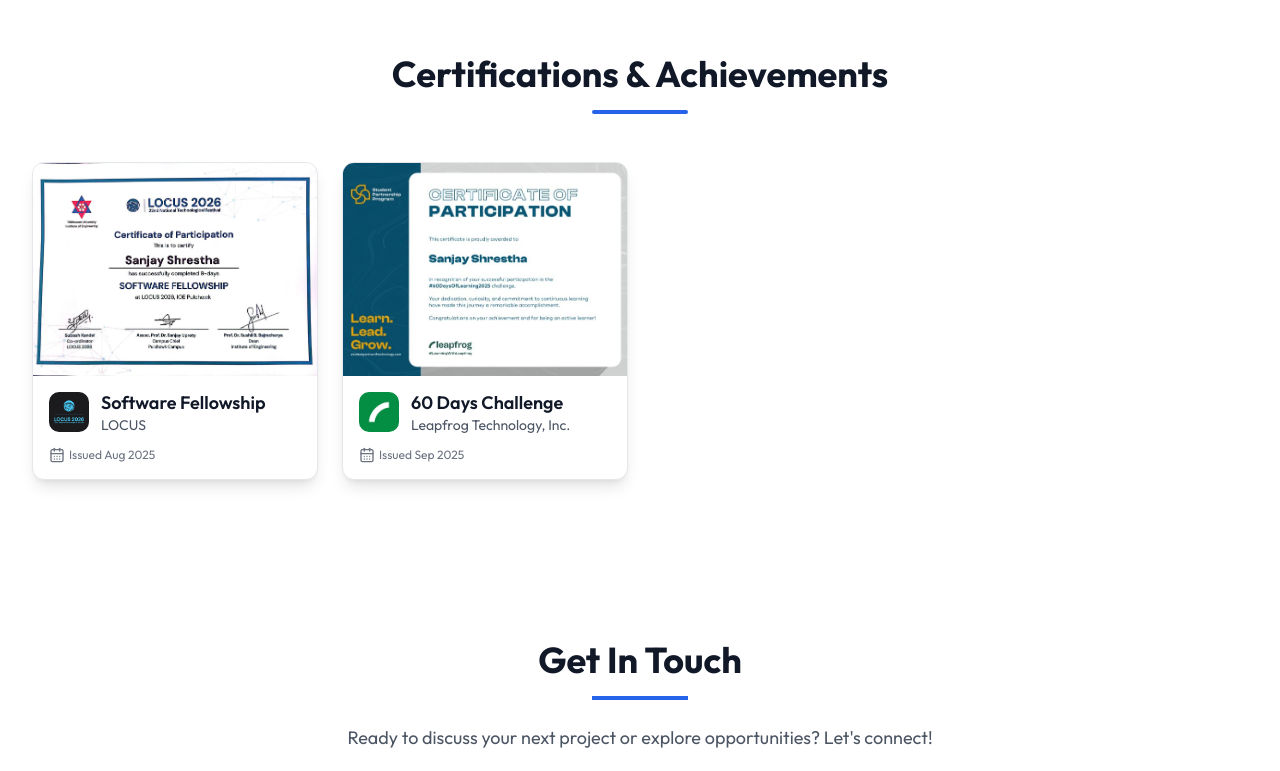
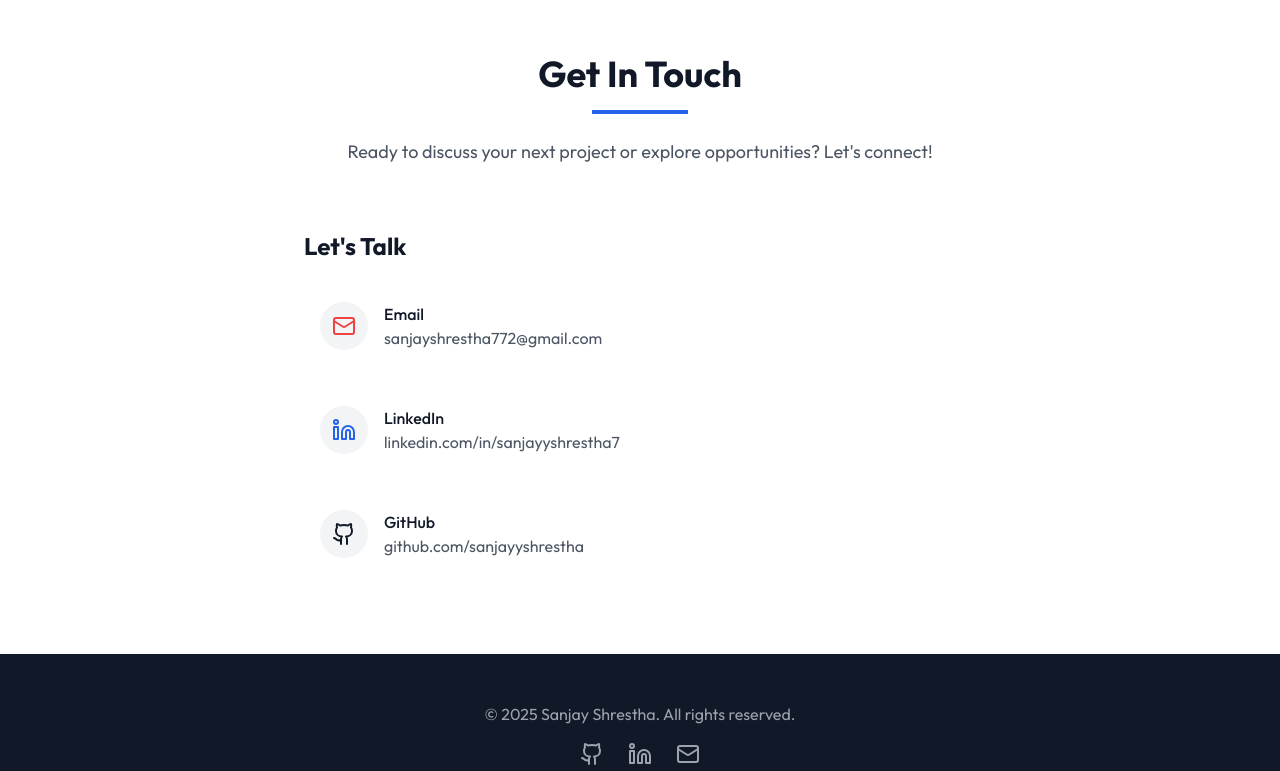
Before and after one commit to sanjayyshrestha/portfolio, a React (Vite) app: page / in a window 1280 px wide. Shown: the part 3773-4544 px from the top of the page. Built offline with nearby package versions, Linux system fonts and the light colour scheme.

Commit message:
certification modified

```diff
--- a/src/App.jsx
+++ b/src/App.jsx
@@ -63,7 +63,7 @@ function App() {
   // Effect for scroll tracking and setting active section
   useEffect(() => {
     const handleScroll = () => {
-      const sections = ["home", "about", "tech-stack","education", "projects","certifications", "contact"]
+      const sections = ["home", "about", "tech-stack","education", "projects", "contact"]
       // Use dynamic navbarHeight for scroll position calculation
       // Adding a small buffer (e.g., 20px) to ensure active state changes slightly before section is fully at top
       const scrollPosition = window.scrollY + navbarHeight + 20
@@ -136,7 +136,7 @@ function App() {
       <TechStack />
       <Education />
       <Projects />
-      <CertificationsAchievements/>
+      {/* <CertificationsAchievements/> */}
       <Contact />
       <Footer />
           {/* Add other components like Projects, Contact, etc. */}
--- a/src/components/Navbar.jsx
+++ b/src/components/Navbar.jsx
@@ -31,7 +31,6 @@ const Navbar = ({ darkMode, setDarkMode, activeSection, scrollToSection }) => {
     { name: "TechStack", icon: Code, id: "tech-stack" },
     { name: "Education", icon: GraduationCap, id: "education" },
     { name: "Projects", icon: FolderOpen, id: "projects" },
-    { name: "Certifications", icon: Award, id: "certifications" },
     { name: "Contact", icon: Contact, id: "contact" },
   ]
 
```
